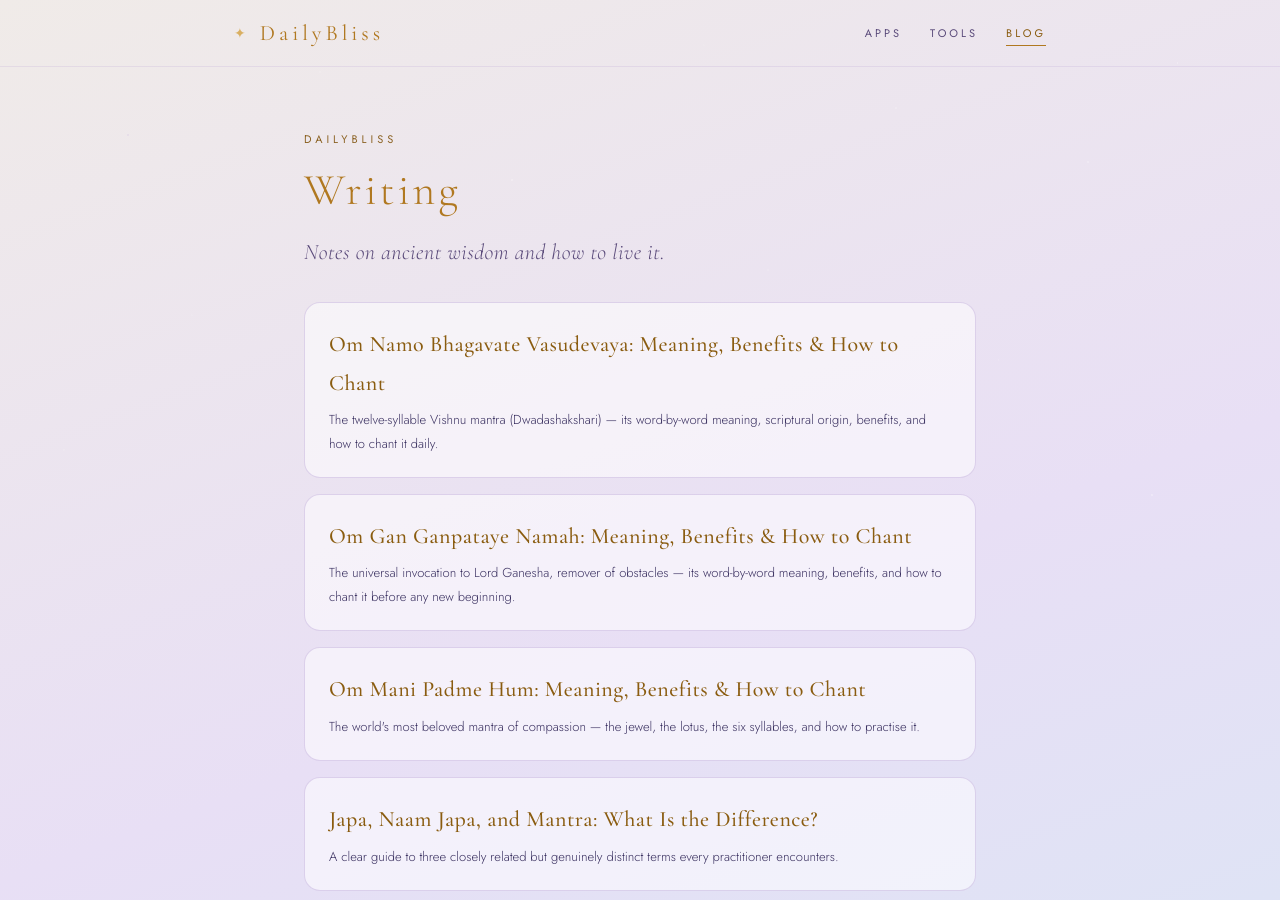
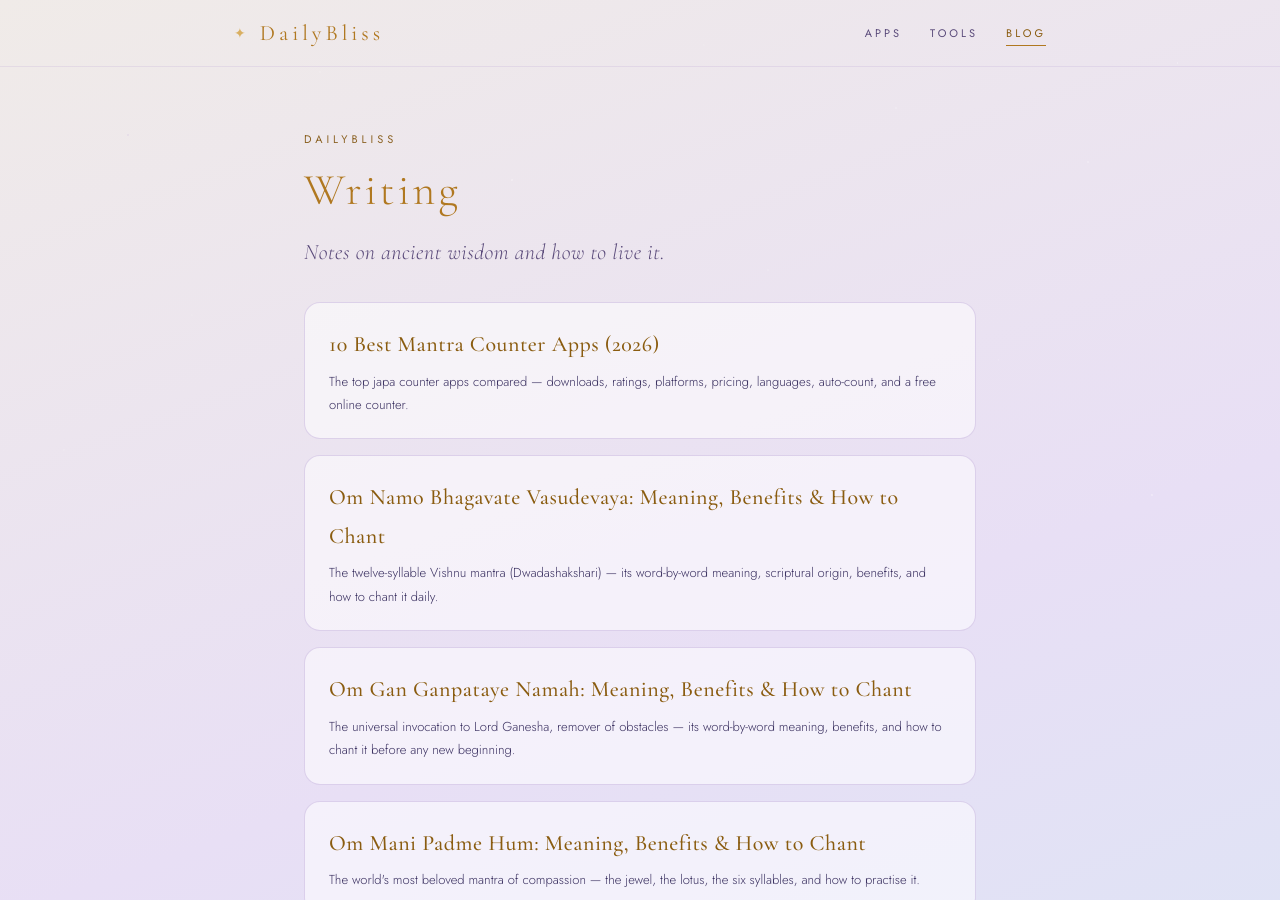
Before and after one commit to dailybliss/dailybliss.github.io, a Jekyll site: the page built from blog/index.html, in a window 1280 px wide and 900 px high. Built offline with Jekyll 4.4.1, drawn with Linux system fonts in a browser that asks for light colours.

Commit message:
Update index.html

```diff
--- a/blog/index.html
+++ b/blog/index.html
@@ -12,6 +12,12 @@ description: Notes on spiritual practice, ancient wisdom, and modern living.
   </p>
 
   <ul class="post-list">
+    <li>
+      <a href="{{ '/blog/best-mantra-counter-apps/' | relative_url }}">
+        <h3>10 Best Mantra Counter Apps (2026)</h3>
+        <p>The top japa counter apps compared — downloads, ratings, platforms, pricing, languages, auto-count, and a free online counter.</p>
+      </a>
+    </li>
     <li>
       <a href="{{ '/blog/om-namo-bhagavate-vasudevaya/' | relative_url }}">
         <h3>Om Namo Bhagavate Vasudevaya: Meaning, Benefits &amp; How to Chant</h3>
```
